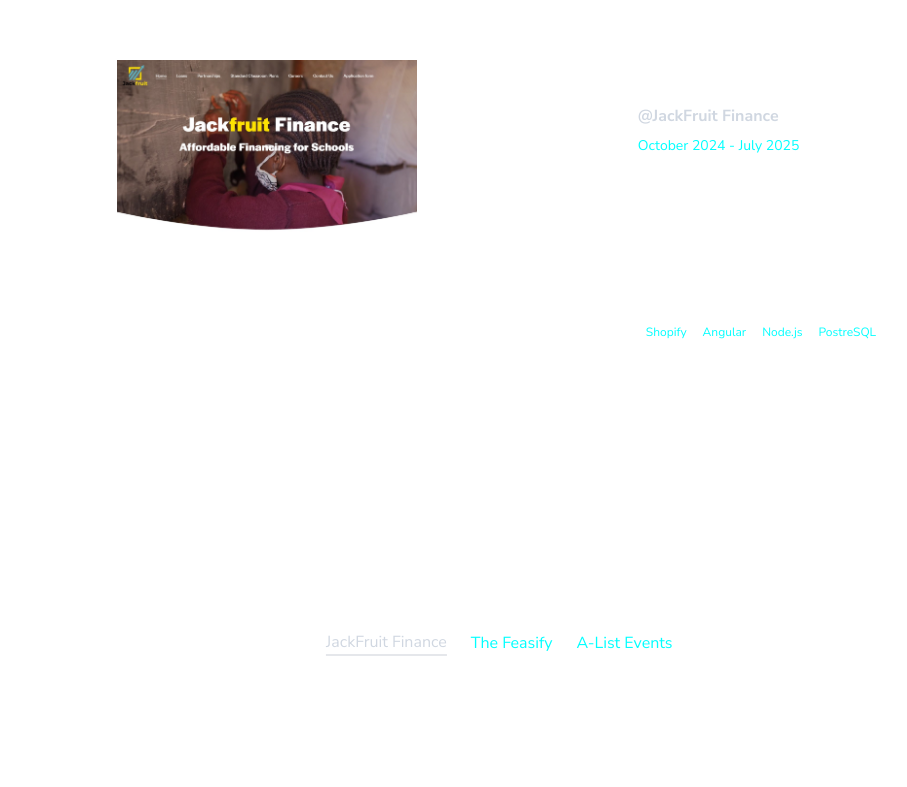
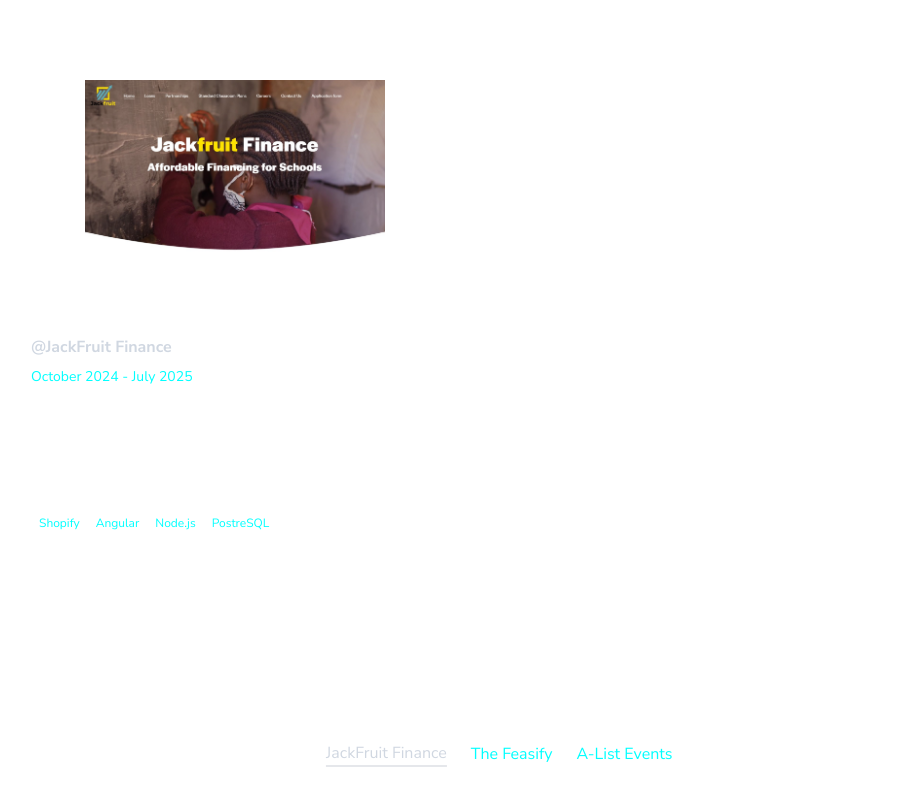
Before and after one commit to BuckanianCodes/Portfolio, an Angular app: page /experience in a window 1280 px wide. Shown: the part 136-923 px from the top of the page, without its empty margins (101-1008 px from the left). Before the commit the page ends 812 px from the top, so only its background shows below. Built offline with nearby package versions, Linux system fonts and the light colour scheme.

Commit message:
Experience styling

```diff
--- a/src/app/pages/experience/experience.component.css
+++ b/src/app/pages/experience/experience.component.css
@@ -47,20 +47,12 @@
     border-radius: 15px;
     /* box-shadow: 0 6px 16px #dce1e1; */
     }
-.carousel-container li #images{
+.carousel-container #main_list{
     display: none;
-    border-radius: 15px;
-}
-.carousel-container li #details{
-     display: none;
-    border-radius: 15px;
 }
 
-.carousel-container li #images.active{
+
+.carousel-container #main_list.active{
    display: block;
     width: 100%;
 }
-
-.carousel-container li #details.active{
-    display: flex;
-}
--- a/src/app/pages/experience/experience.component.html
+++ b/src/app/pages/experience/experience.component.html
@@ -36,18 +36,19 @@
       </li>
     </ul>
   </div>
-  <ul class="carousel-container mt-[20px] flex flex-col gap-10">
+  <ul class="carousel-container  flex flex-col gap-10 ">
     <li
+    id="main_list"
       *ngFor="let exp of experiences"
-      class="autoshow justify-center flex flex-col md:flex-row gap-2 md:gap-8"
+      [ngClass]="{ active: selectedIndex === exp.index }"
+      class="autoshow justify-center mt-[20px] flex flex-col md:flex-row gap-2 md:gap-8 "
     >
     <div>
 
     </div>
       <div
-        id="images"
         [ngClass]="{ active: selectedIndex === exp.index }"
-        class="md:left-0 flex items-center flex-row md:items-start md:justify-start gap-4 w-[80%] md:w-[40%] md:ml-[5%]"
+        class="md:left-0   flex items-center flex-row md:items-start justify-start gap-4 w-[80%] md:w-[40%] md:ml-[5%]"
       >
         <img
           src="{{ exp.banner }}"
@@ -61,9 +62,7 @@
         </div> -->
       </div>
       <div
-        id="details"
-        [ngClass]="{ active: selectedIndex === exp.index }"
-        class="md:mr-[5%] md:w-[100%] pl-1  flex items-start gap-2 flex-col"
+        class="md:mr-[5%] md:w-[100%] mt-[20px] pl-1  flex items-start gap-2 flex-col"
       >
         <h1 class="sm:text-3xl text-xl text-white">{{ exp.role }}</h1>
         <h2 class="font-bold text-[#d0d7e1]">&#64;{{ exp.companyname }}</h2>
@@ -75,7 +74,7 @@
         >
           <li
             *ngFor="let resp of exp.responsibilities"
-            class="  flex items-start justify-center gap-1"
+            class="flex items-start justify-center gap-1"
           >
             <i class="fa-solid fa-feather-pointed text-xs"></i>
             <p class="text-start text-wrap w-[100%] pr-2">
--- a/src/app/pages/experience/experience.component.ts
+++ b/src/app/pages/experience/experience.component.ts
@@ -58,6 +58,7 @@
         enddate: 'September 2024',
         employementtype: 'contract',
         banner: 'feastify.jpeg',
+        websiteUrl:"https://thefeastify.com/",
         responsibilities: [
           'Developing and maintaining the company’s e-commerce platform.',
           'Designing the company’s blog site to drive traffic.',
@@ -74,6 +75,7 @@
         enddate: 'Present',
         employementtype: 'part-time',
         banner: 'a-list-banner.jpeg',
+        websiteUrl:"https://a-list-events.com/",
         responsibilities: [
           'Provide consultancy services to reach the company’s goals.',
           'Developing an admin dashboard to provide insights, monitor data, and gather user feedback. ',
```
